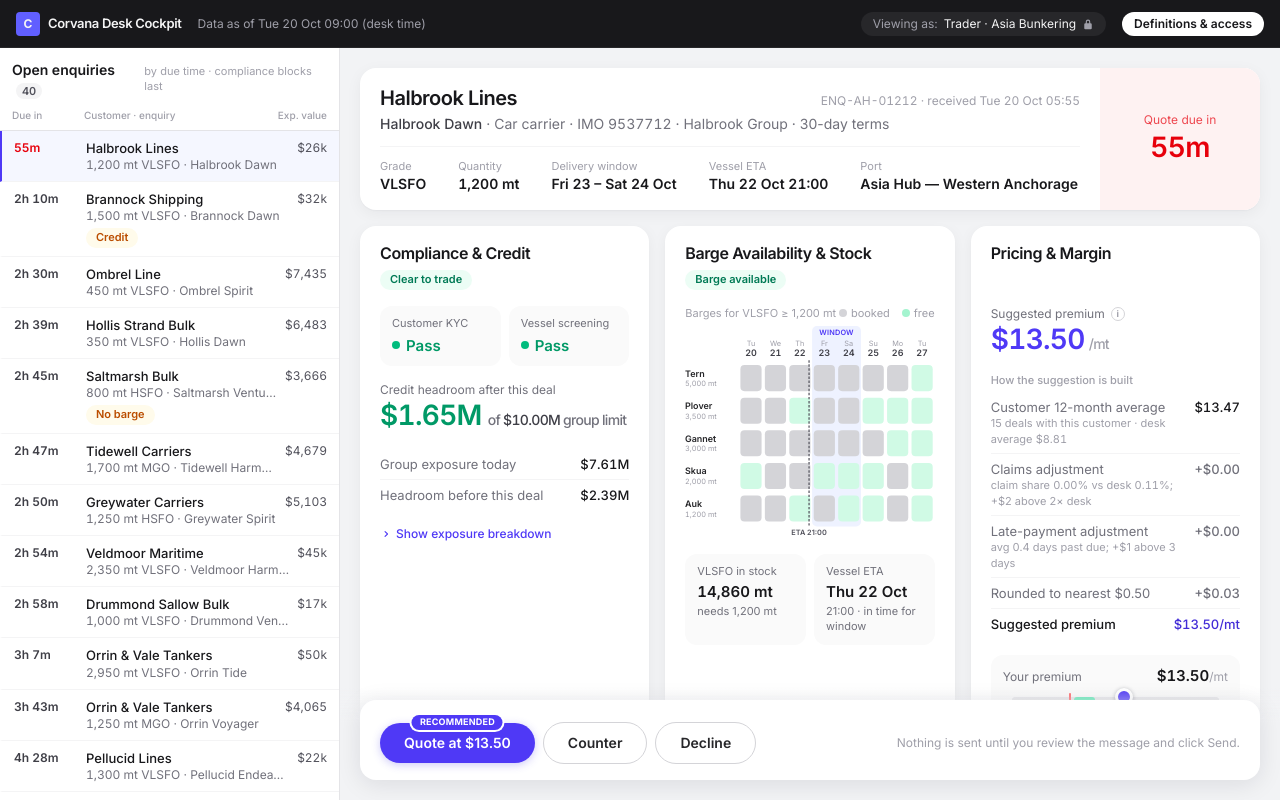
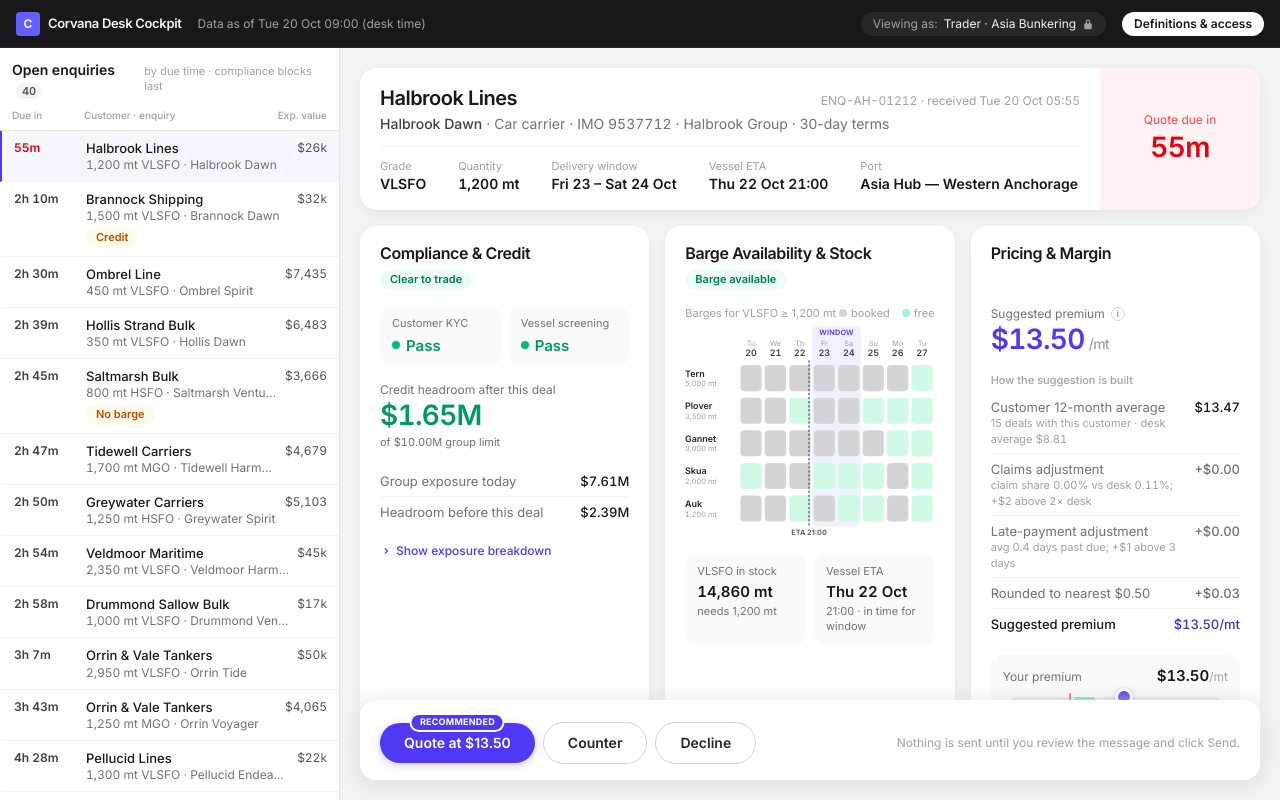
Before and after one commit to DaryaRudych/corvana-desk-cockpit, a React (Vite) app: page / in a window 1280 px wide. Built offline with nearby package versions, Linux system fonts and the light colour scheme.

Commit message:
style(credit): group-limit line uses the standard subtitle style
Co-Authored-By: Claude Opus 5.5 <noreply@anthropic.com>

```diff
--- a/src/components/SafePanel.tsx
+++ b/src/components/SafePanel.tsx
@@ -66,11 +66,13 @@ export function SafePanel({ enquiryId, user, terms }: { enquiryId: string; user:
           <Hero
             label="Credit headroom after this deal"
             tone={negative ? 'bad' : 'ok'}
+            caption={
+              <>
+                of <MetricValue r={limit} /> group limit
+              </>
+            }
           >
             <MetricValue r={after} />
-            <span className="ml-1.5 text-sm font-medium text-zinc-500">
-              of <MetricValue r={limit} className="text-zinc-700" /> group limit
-            </span>
           </Hero>
 
           <List>
--- a/src/components/ui.tsx
+++ b/src/components/ui.tsx
@@ -52,7 +52,7 @@ export function Hero({ label, tone = 'neutral', caption, children }: { label: Re
     <div>
       <div className="flex items-center gap-1.5 text-xs text-zinc-500">{label}</div>
       <div className={`text-[28px] leading-tight font-semibold tracking-tight ${HERO_TONE[tone]}`}>{children}</div>
-      {caption && <div className="mt-0.5 text-xs text-zinc-500">{caption}</div>}
+      {caption && <div className="mt-0.5 text-[11px] text-zinc-500">{caption}</div>}
     </div>
   )
 }
```
